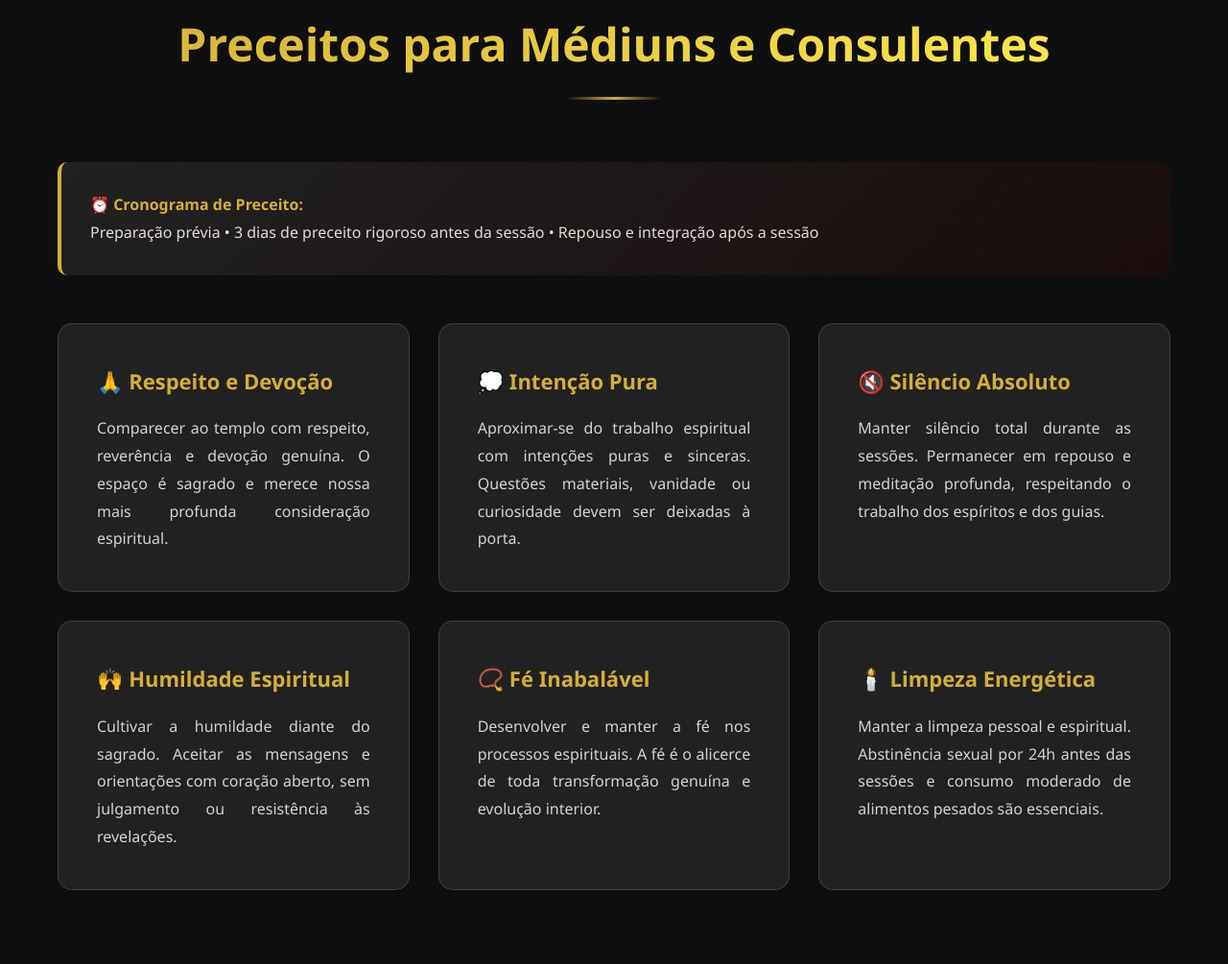
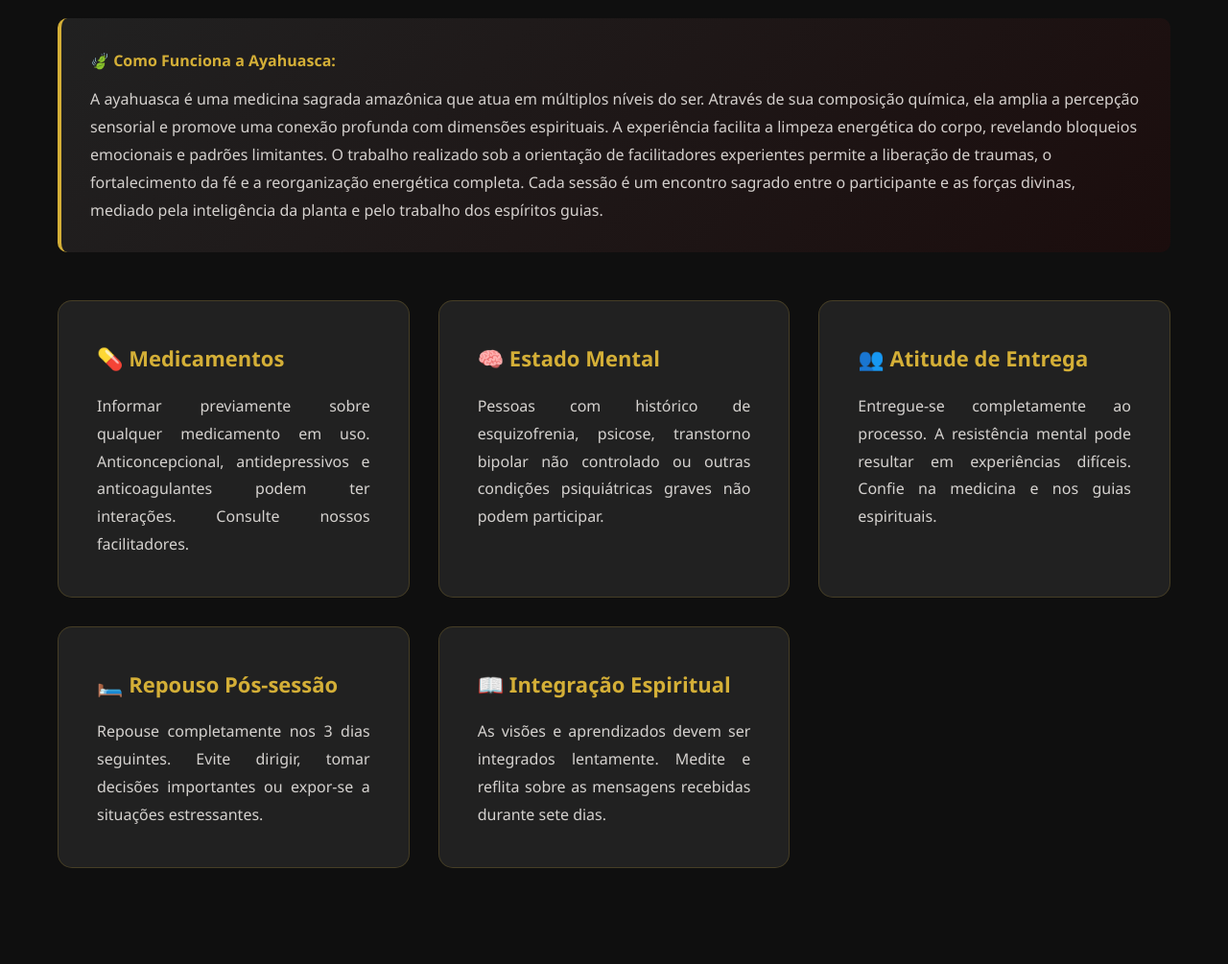
Before and after one commit to caboclopenavermelha/caboclo-pena-vermelha, a plain HTML site: page index.html in a window 1280 px wide. Shown: the part 2375-3380 px from the top of the page at 96% size. Drawn offline with Linux system fonts and the light colour scheme.

Commit message:
Update index.html

```diff
--- a/index.html
+++ b/index.html
@@ -139,10 +139,6 @@
             animation: fadeInDown 1.2s ease-out;
             z-index: 10;
         }
-
-
-
-
 
         h1 {
             font-size: 72px;
@@ -550,67 +546,6 @@
 
     <section>
         <div class="container">
-            <h2 class="section-title">Preceitos para Médiuns e Consulentes</h2>
-
-            <div class="info-box" style="margin-bottom: 50px; border-left-color: var(--accent-gold); text-align: center;">
-                <strong style="font-size: 18px;">⏰ Cronograma de Preceito</strong><br>
-                <p style="color: rgba(245, 241, 237, 0.9); margin-top: 15px; font-size: 16px;">
-                    <strong style="color: #ffed4e;">3 DIAS ANTES:</strong> Iniciar preceito rigoroso • <strong style="color: #ffed4e;">DIA DA SESSÃO:</strong> Jejum e repouso total • <strong style="color: #ffed4e;">APÓS:</strong> Integração espiritual
-                </p>
-            </div>
-
-            <div class="principles-grid">
-            </div>
-        </div>
-    </section>
-
-    <section id="preceitos">
-        <div class="container">
-            <h2 class="section-title">Preceitos para Médiuns e Consulentes</h2>
-
-            <div class="info-box" style="margin-bottom: 40px; border-left-color: var(--accent-gold);">
-                <strong>⏰ Cronograma de Preceito:</strong><br>
-                <span style="color: rgba(245, 241, 237, 0.9);">
-                    Preparação prévia • 3 dias de preceito rigoroso antes da sessão • Repouso e integração após a sessão
-                </span>
-            </div>
-
-            <div class="principles-grid">
-                <div class="principle-card">
-                    <h3>🙏 Respeito e Devoção</h3>
-                    <p>Comparecer ao templo com respeito, reverência e devoção genuína. O espaço é sagrado e merece nossa mais profunda consideração espiritual.</p>
-                </div>
-
-                <div class="principle-card">
-                    <h3>💭 Intenção Pura</h3>
-                    <p>Aproximar-se do trabalho espiritual com intenções puras e sinceras. Questões materiais, vanidade ou curiosidade devem ser deixadas à porta.</p>
-                </div>
-
-                <div class="principle-card">
-                    <h3>🔇 Silêncio Absoluto</h3>
-                    <p>Manter silêncio total durante as sessões. Permanecer em repouso e meditação profunda, respeitando o trabalho dos espíritos e dos guias.</p>
-                </div>
-
-                <div class="principle-card">
-                    <h3>🙌 Humildade Espiritual</h3>
-                    <p>Cultivar a humildade diante do sagrado. Aceitar as mensagens e orientações com coração aberto, sem julgamento ou resistência às revelações.</p>
-                </div>
-
-                <div class="principle-card">
-                    <h3>📿 Fé Inabalável</h3>
-                    <p>Desenvolver e manter a fé nos processos espirituais. A fé é o alicerce de toda transformação genuína e evolução interior.</p>
-                </div>
-
-                <div class="principle-card">
-                    <h3>🕯️ Limpeza Energética</h3>
-                    <p>Manter a limpeza pessoal e espiritual. Abstinência sexual por 24h antes das sessões e consumo moderado de alimentos pesados são essenciais.</p>
-                </div>
-            </div>
-        </div>
-    </section>
-
-    <section>
-        <div class="container">
             <h2 class="section-title">Preceitos para a Ayahuasca</h2>
 
             <div class="info-box" style="margin-bottom: 50px; border-left-color: var(--accent-gold);">
```
